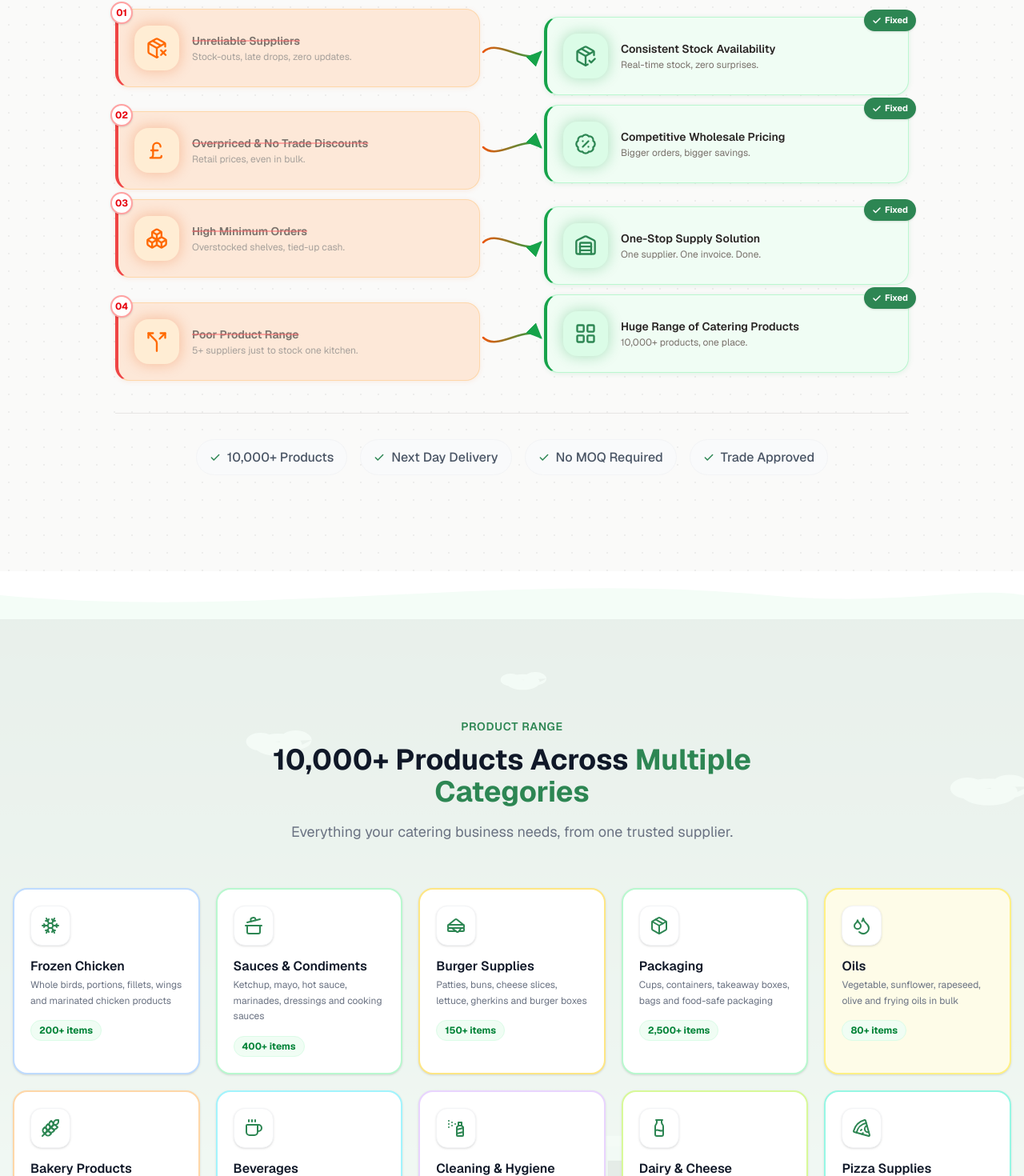
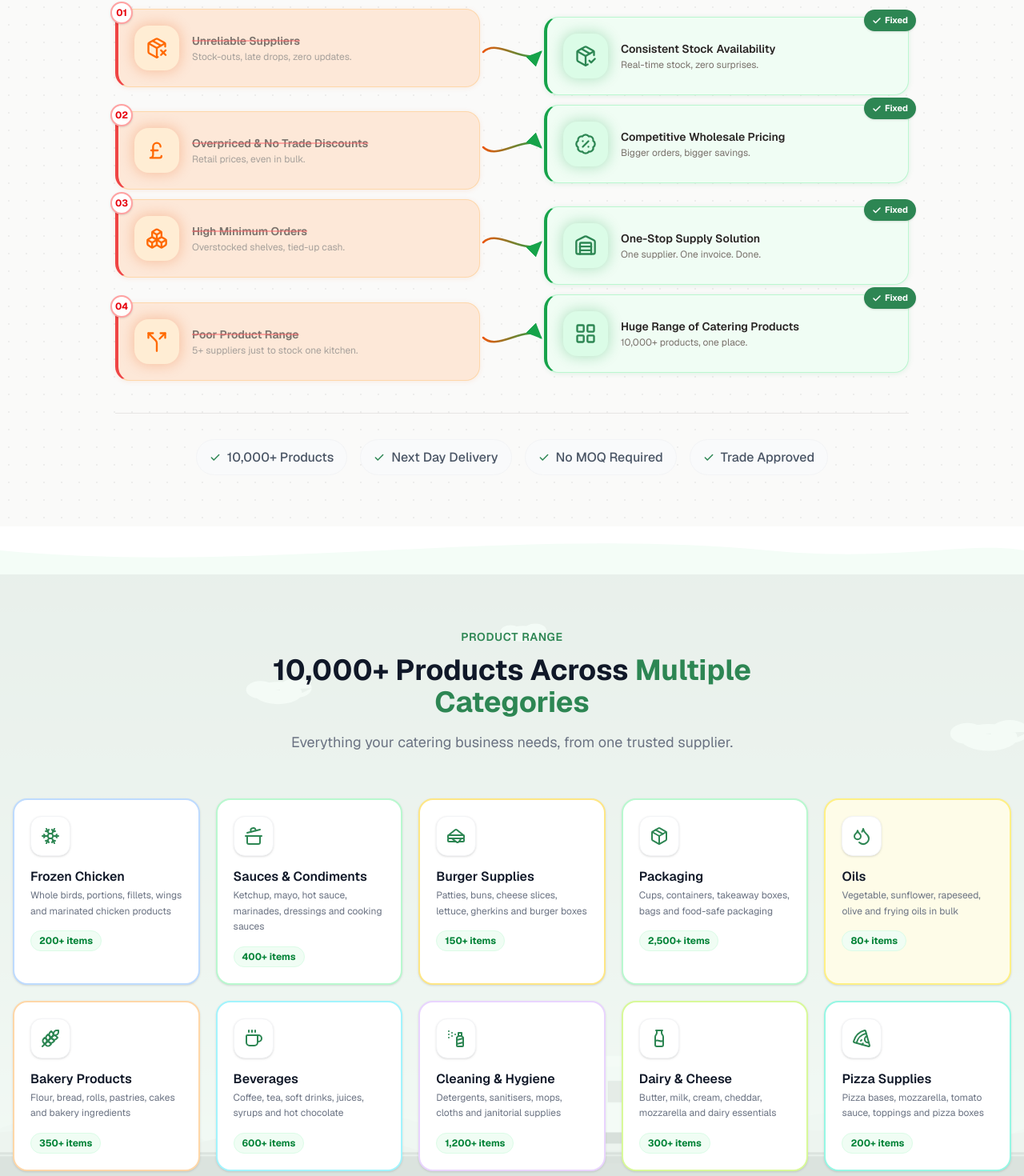
Before and after one commit to Uvaish61/cater-choice-ads, a Next.js app: page / in a window 1280 px wide. Shown: the part 1292-2762 px from the top of the page at 80% size. Built offline with nearby package versions, Linux system fonts and the light colour scheme; no server answers.

Commit message:
complete ads page

```diff
--- a/src/components/sections/categories.tsx
+++ b/src/components/sections/categories.tsx
@@ -23,7 +23,7 @@ const iconMap: Record<string, React.ElementType> = {
 
 export function Categories() {
   return (
-    <section className="py-[60px] sm:py-[120px] bg-[#f4fdf7] relative overflow-hidden">
+    <section className="pt-10 sm:pt-16 pb-[60px] sm:pb-[120px] bg-[#f4fdf7] relative overflow-hidden">
       <div className="absolute inset-0 opacity-[0.15] grayscale">
         <HighwayAnimation />
       </div>
--- a/src/components/sections/problem-solution.tsx
+++ b/src/components/sections/problem-solution.tsx
@@ -67,7 +67,7 @@ const curvePaths = [
 export function ProblemSolution() {
   return (
     <section
-      className="py-[60px] sm:py-[120px] relative overflow-hidden"
+      className="pt-[60px] sm:pt-[120px] pb-10 sm:pb-16 relative overflow-hidden"
       style={{
         backgroundColor: "#fafaf9",
         backgroundImage: "radial-gradient(circle, rgba(0,0,0,0.052) 1px, transparent 1px)",
```
